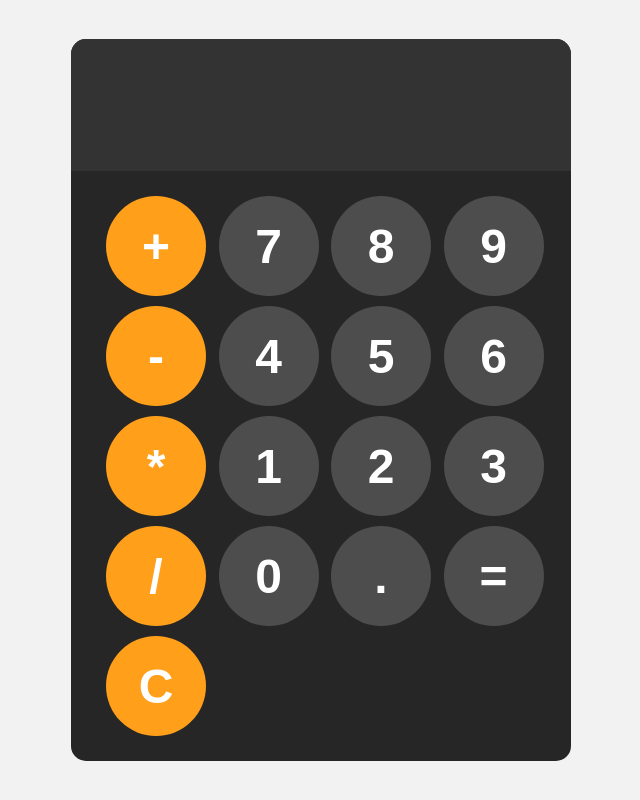
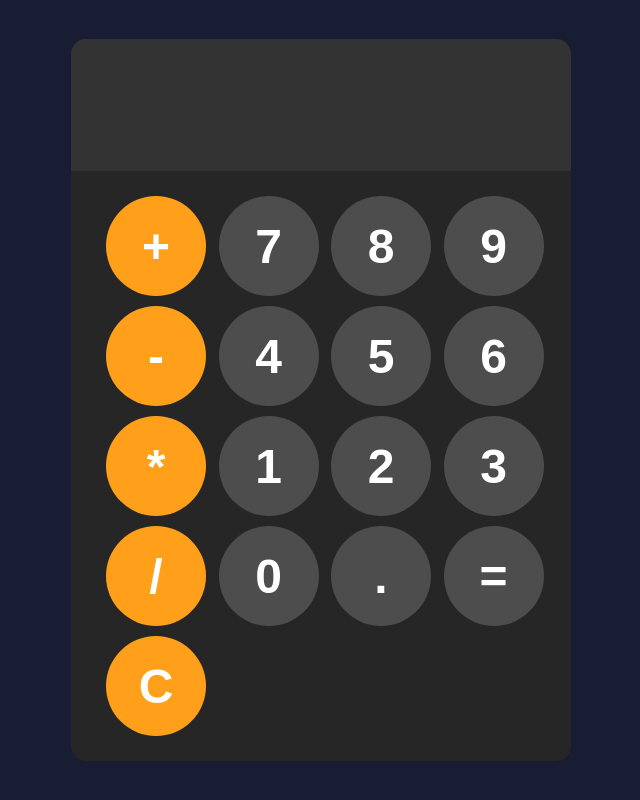
Before and after one commit to Souhail-dv/JS-Calculator, a plain HTML site: page index.html in a window 1280 px wide. Shown: the whole page, without its empty margins (319-959 px from the left). Drawn offline with Linux system fonts and the light colour scheme.

Commit message:
add background color

```diff
--- a/styles.css
+++ b/styles.css
@@ -4,7 +4,7 @@ body{
     justify-content: center;
     align-items: center;
     height: 100vh;
-    background-color: hsl(0, 0%, 95%);
+    background-color: #191d34;
 }
 #calculator{
     font-family: Arial, sans-serif;
```
